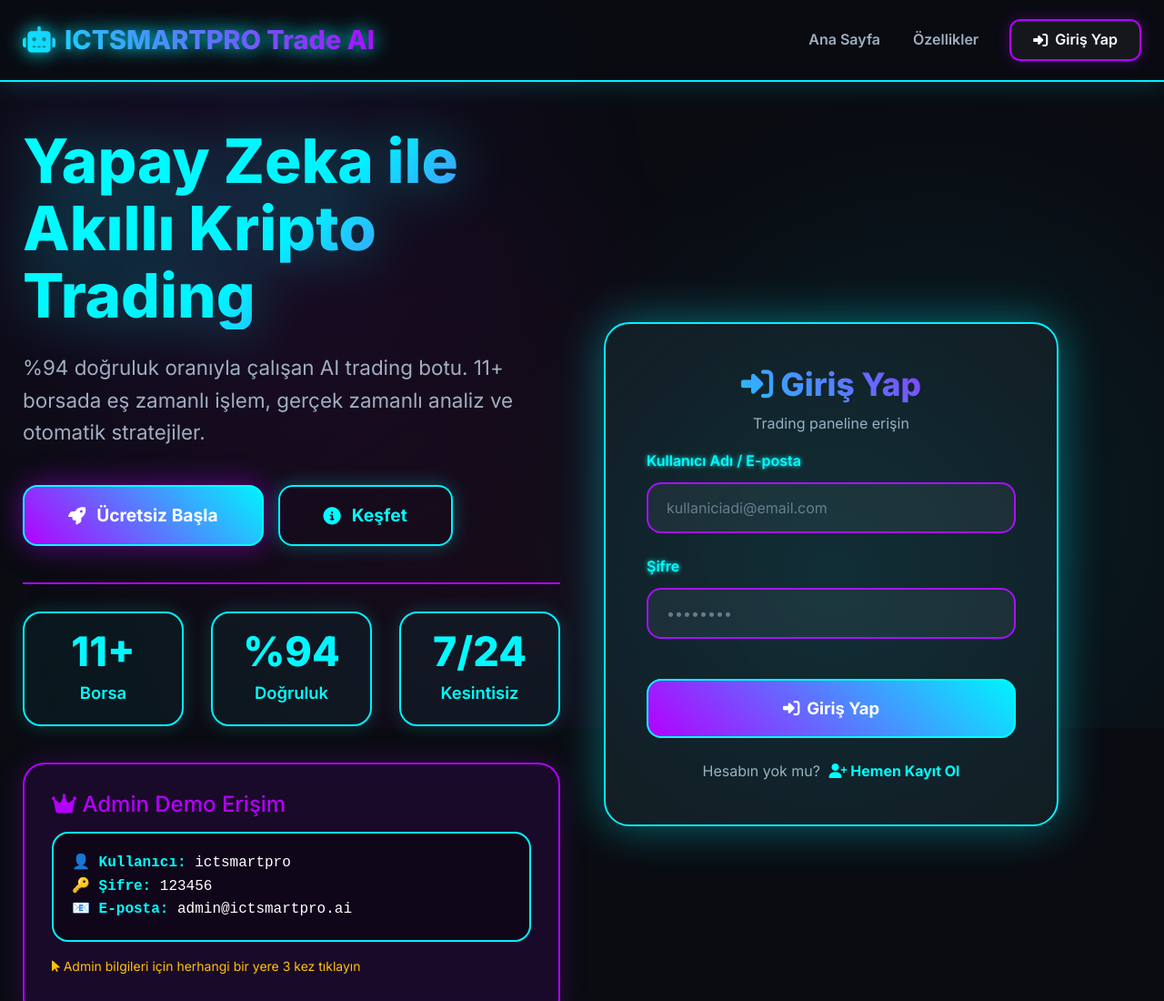
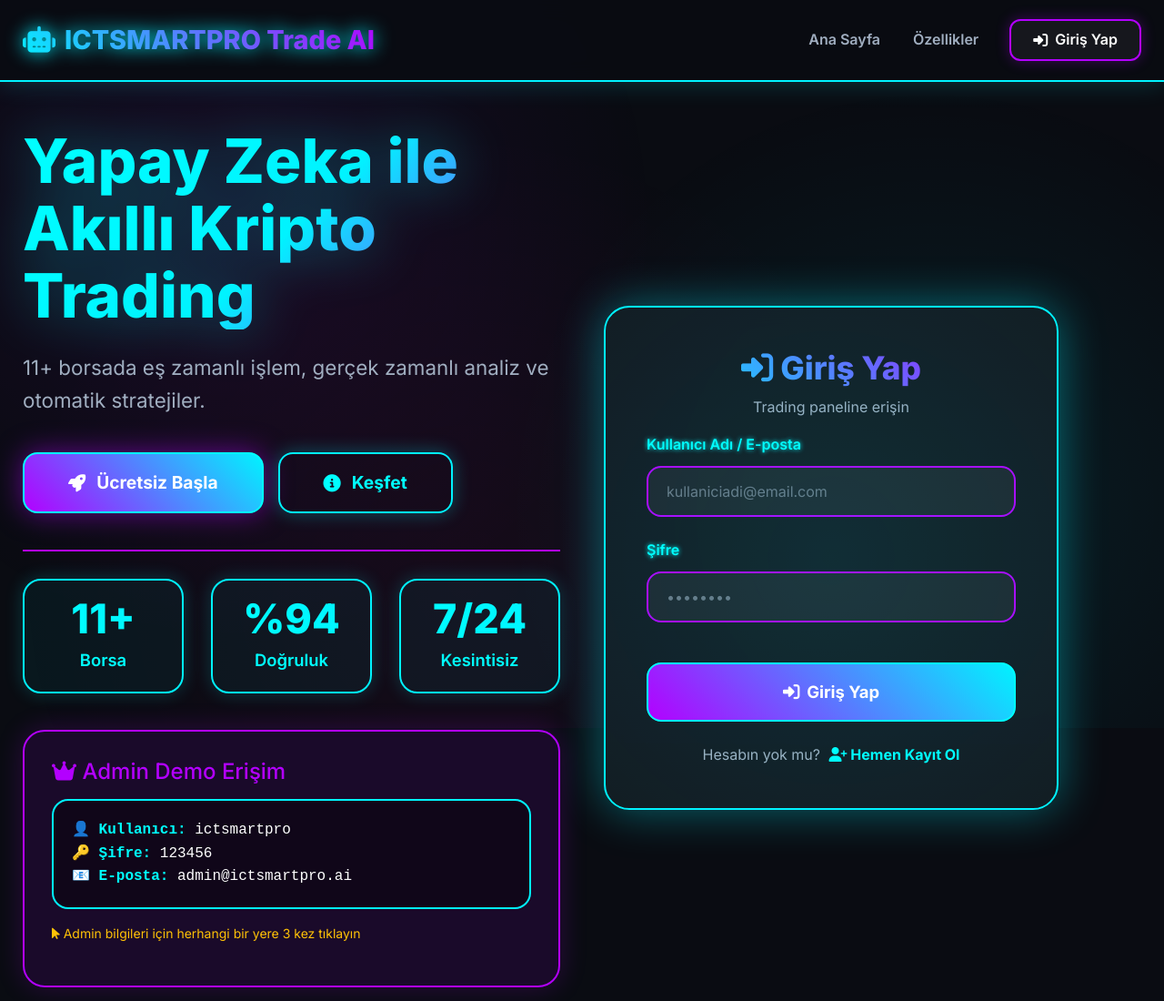
Before and after one commit to Coderhektor/ictsmartpro-backend, a plain HTML site: page templates/index.html in a window 1280 px wide. Shown: the top 1100 px of the page at 91% size. Drawn offline with nearby package versions, Linux system fonts and the light colour scheme.

Commit message:
Update index.html

```diff
--- a/templates/index.html
+++ b/templates/index.html
@@ -706,7 +706,7 @@
                         Yapay Zeka ile<br>Akıllı Kripto Trading
                     </h1>
                     <p class="hero-subtitle">
-                        %94 doğruluk oranıyla çalışan AI trading botu. 11+ borsada eş zamanlı işlem, gerçek zamanlı analiz ve otomatik stratejiler.
+                       11+ borsada eş zamanlı işlem, gerçek zamanlı analiz ve otomatik stratejiler.
                     </p>
                     <div class="hero-cta d-flex gap-3 flex-wrap">
                         <button class="btn-hero btn-primary-hero" id="getStartedBtn">
```
